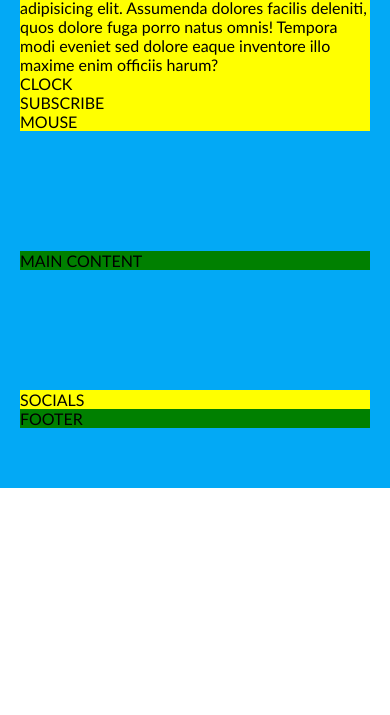
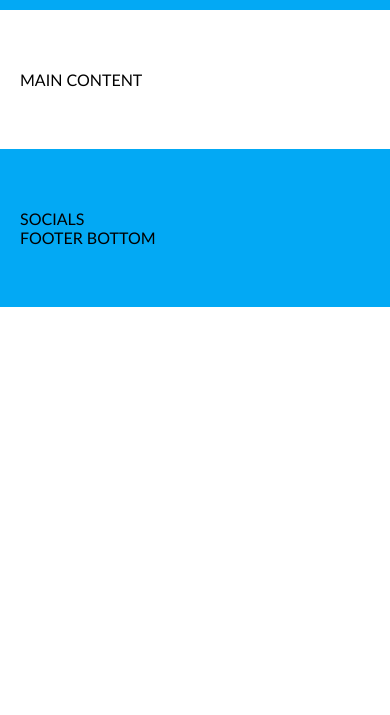
Before and after one commit to zasweted/13-coming-soon, a website: page index.html in a window 390 px wide. Shown: the part 129-844 px from the top of the page. Drawn offline with Linux system fonts and the light colour scheme.

Commit message:
fixed responsive design

```diff
--- a/css/base/base.css
+++ b/css/base/base.css
@@ -11,7 +11,7 @@ body {
 }
 
 :root {
-    --main-color: #03A9F5;
+    --main-color: #03A9F4;
 }
 
 .bg-main {
--- a/css/base/layout.css
+++ b/css/base/layout.css
@@ -1,25 +1,22 @@
 .container {
     width: 100%;
-    padding: 60px 0px;
+    padding: 60px 0;
 }
 
 .container > .row {
     width: 1000px;
     margin: 0 calc(50% - 500px);
-    background-color: yellow;
 }
 
 .container > .row-short {
     width: 600px;
     margin: 0 calc(50% - 300px);
-    background-color: yellow;
 }
 
 @media (max-width: 1100px) {
     .container > .row {
         width: 800px;
         margin: 0 calc(50% - 400px);
-        background-color: orange;
     }
 }
 
@@ -27,7 +24,6 @@
     .container > .row {
         width: 600px;
         margin: 0 calc(50% - 300px);
-        background-color: violet;
     }
 }
 
@@ -35,23 +31,21 @@
     .container > .row {
         width: 400px;
         margin: 0 calc(50% - 200px);
-        background-color: green;
-    }
     }
 
     .container > .row-short {
         width: 400px;
         margin: 0 calc(50% - 200px);
     }
+}
 
 @media (max-width: 460px) {
     .container {
+        padding-left: 20px;
         padding-right: 20px;
-        padding-left: 20px;
-    }
     }
 
-.container .row {
+    .container > .row {
         width: 100%;
         margin: 0;
     }
@@ -60,3 +54,4 @@
         width: 100%;
         margin: 0;
     }
+}
--- a/index.html
+++ b/index.html
@@ -17,39 +17,27 @@
     <meta name="msapplication-TileColor" content="#da532c">
     <meta name="theme-color" content="#ffffff">
 </head>
+
 <body>
     <section class="container bg-main">
         <div class="row-short">
-            <img src="#" alt="">
-            <h1>Coming soon</h1>
-            <p>Lorem ipsum dolor sit amet, consectetur adipisicing elit. Assumenda dolores facilis deleniti, quos dolore fuga porro natus omnis! Tempora modi eveniet sed dolore eaque inventore illo maxime enim officiis harum?</p>
-            <div>
-                CLOCK
-            </div>
-            <form>
-                SUBSCRIBE
-            </form>
-            <div>
-                MOUSE
-            </div>
+            HERO
         </div>
     </section>
 
-     <section class="container bg-main">
+    <section class="container">
         <div class="row">
             MAIN CONTENT
         </div>
     </section>
 
     <footer class="container bg-main">
-        <div class="row-short">
+        <div class="row">
             SOCIALS
         </div>
-        <div class="row">
-         FOOTER
-
+        <div class="row-short">
+            FOOTER BOTTOM
         </div>
     </footer>
-
 </body>
 </html>
```
Lines whose indentation alone changed are shown as unchanged.
